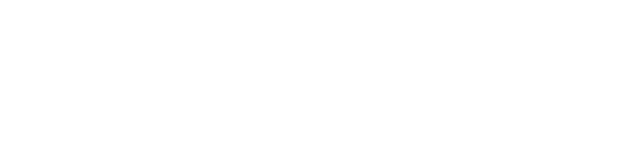
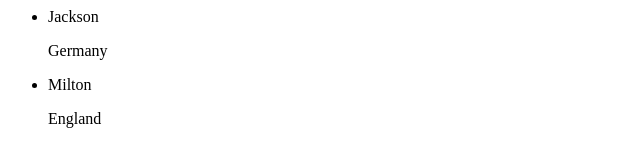
Before and after one commit to chazzlabs/angular_example, a website: page app/index.html in a window 1280 px wide. Shown: the whole page, without its empty margins (0-640 px from the left). Drawn offline with nearby package versions, Linux system fonts and the light colour scheme; files whose address does not match are found by name.

Commit message:
Fixed reference to controller in user-list template

```diff
--- a/app/templates/user-list.html
+++ b/app/templates/user-list.html
@@ -1,5 +1,5 @@
 <ul>
-    <li ng-repeat="userList.user in users">
+    <li ng-repeat="user in userList.users">
         <span>{{user.name}}</span>
         <p>{{user.country}}</p>
     </li>
```
